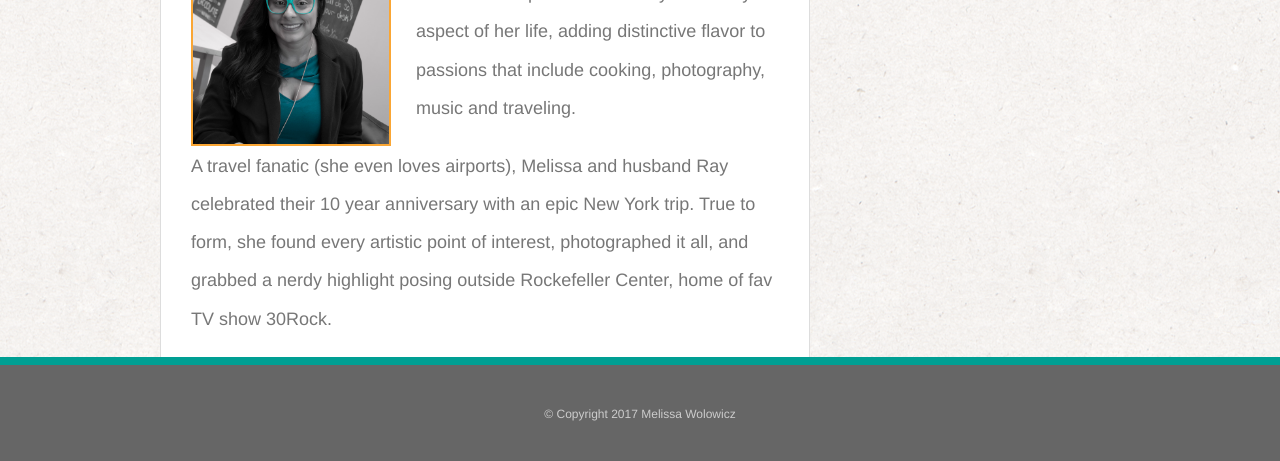
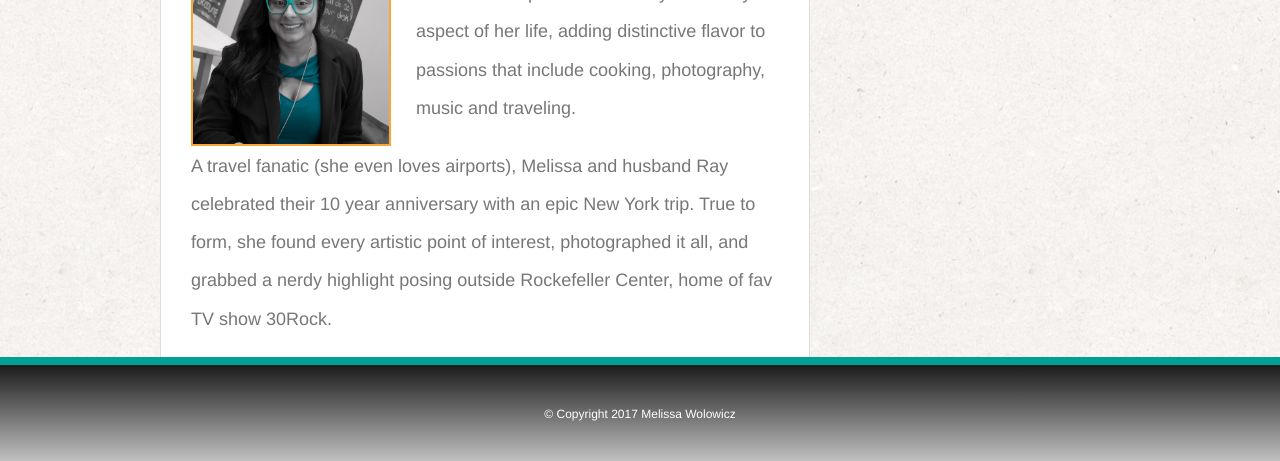
Before and after one commit to m-wolowicz/Basic-Portfolio, a plain HTML site: page index.html in a window 1280 px wide. Shown: the part 337-798 px from the top of the page. Drawn offline with Linux system fonts and the light colour scheme.

Commit message:
Adding gradient to footer background

```diff
--- a/assets/css/style.css
+++ b/assets/css/style.css
@@ -184,12 +184,13 @@ h3, .sidebar, h2 {
 /* Footer */
 
 footer {
-	background: #666;
+	background: #dddddd;  /* fallback for old browsers */
+	background: -webkit-linear-gradient(to top, #c4c4c4, #1b1b1b);  /* Chrome 10-25, Safari 5.1-6 */
+	background: linear-gradient(to top, #c4c4c4, #1b1b1b); /* W3C, IE 10+/ Edge, Firefox 16+, Chrome 26+, Opera 12+, Safari 7+ */
 	color: #fff;
 	padding: 30px 0;
 	clear: both;
 	border-top: 8px solid #009F93;
-	color: #ccc;
 	font-size: 12px;
 	text-align: center;
 	position: fixed;
```
